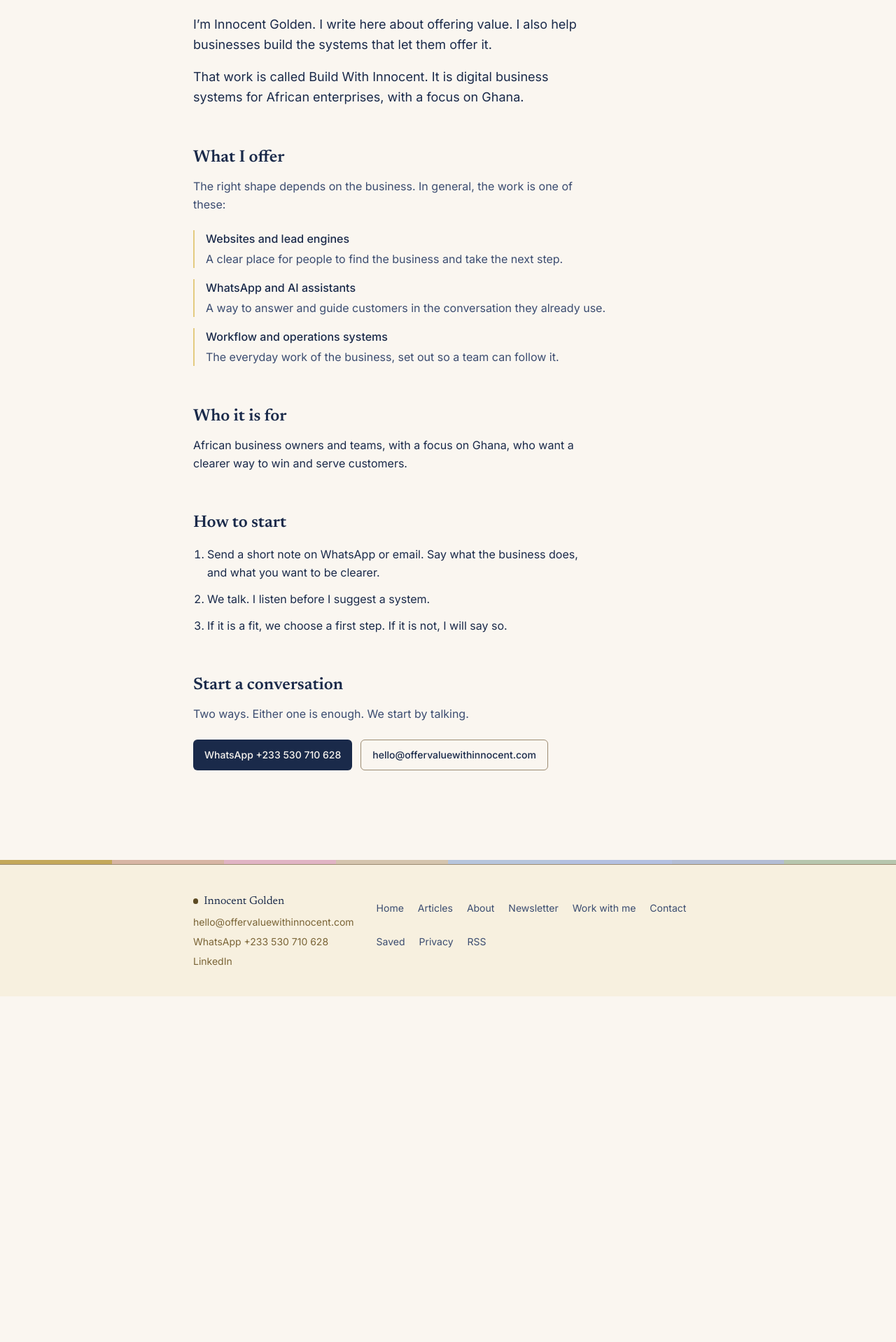
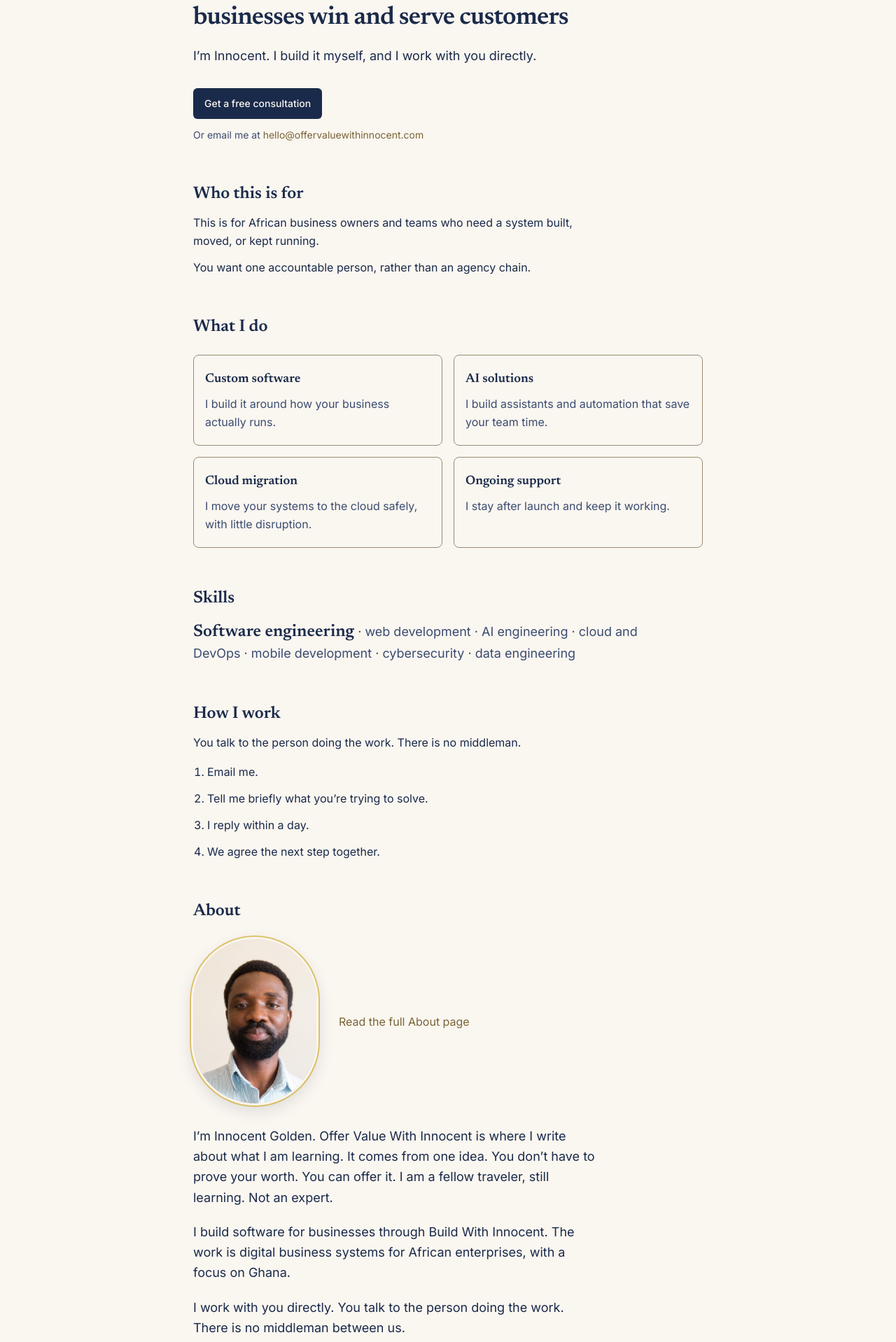
Before and after one commit to innocent-yeboah/offervaluewithinnocent, a Next.js app: page /work-with-me in a window 1280 px wide. Shown: the part 182-2100 px from the top of the page at 70% size. Before the commit the page ends 1606 px from the top, so only its background shows below. Built offline with nearby package versions, Linux system fonts and the light colour scheme; no server answers.

Commit message:
Rewrite Work with me as a direct consultation page.
The page now follows the seven-section structure, with one email consultation button and Build With Innocent named once.

Co-authored-by: Innocent Yeboah <innocent-yeboah@users.noreply.github.com>

```diff
--- a/app/page.tsx
+++ b/app/page.tsx
@@ -164,8 +164,8 @@ export default async function HomePage() {
             Work with me
           </h2>
           <p className="mt-3 max-w-xl text-base leading-relaxed text-pretty text-muted">
-            I also help African business owners, with a focus on Ghana, put a clearer system around
-            how they win and serve customers.
+            I also build software that helps African businesses, with a focus on Ghana, win and serve
+            customers.
           </p>
           <p className="mt-5">
             <Link
--- a/app/work-with-me/page.tsx
+++ b/app/work-with-me/page.tsx
@@ -1,8 +1,10 @@
 import type { Metadata } from "next";
-import { site, whatsappHref } from "@/lib/site";
+import Link from "next/link";
+import AuthorPortrait from "@/components/AuthorPortrait";
+import { consultationMailto, site } from "@/lib/site";
 
 const description =
-  "Digital business systems for African enterprises, with a focus on Ghana. Websites and lead engines, WhatsApp and AI assistants, and workflow systems. Start by WhatsApp or email.";
+  "Software that helps African businesses win and serve customers. Custom software, AI solutions, cloud migration, and ongoing support. Start with a free consultation by email.";
 
 export const metadata: Metadata = {
   title: "Work with me",
@@ -18,75 +20,118 @@ export const metadata: Metadata = {
   },
 };
 
-const offers = [
+const services = [
   {
-    title: "Websites and lead engines",
-    body: "A clear place for people to find the business and take the next step.",
+    title: "Custom software",
+    body: "I build it around how your business actually runs.",
   },
   {
-    title: "WhatsApp and AI assistants",
-    body: "A way to answer and guide customers in the conversation they already use.",
+    title: "AI solutions",
+    body: "I build assistants and automation that save your team time.",
   },
   {
-    title: "Workflow and operations systems",
-    body: "The everyday work of the business, set out so a team can follow it.",
+    title: "Cloud migration",
+    body: "I move your systems to the cloud safely, with little disruption.",
+  },
+  {
+    title: "Ongoing support",
+    body: "I stay after launch and keep it working.",
   },
 ] as const;
 
 const steps = [
-  "Send a short note on WhatsApp or email. Say what the business does, and what you want to be clearer.",
-  "We talk. I listen before I suggest a system.",
-  "If it is a fit, we choose a first step. If it is not, I will say so.",
+  "Email me.",
+  "Tell me briefly what you’re trying to solve.",
+  "I reply within a day.",
+  "We agree the next step together.",
 ] as const;
+
+const skills = [
+  "web development",
+  "AI engineering",
+  "cloud and DevOps",
+  "mobile development",
+  "cybersecurity",
+  "data engineering",
+] as const;
+
+function ConsultationButton() {
+  return (
+    <a
+      href={consultationMailto()}
+      className="inline-flex min-h-11 items-center justify-center rounded-md bg-button px-4 text-sm font-medium text-paper"
+    >
+      Get a free consultation
+    </a>
+  );
+}
 
 export default function WorkWithMePage() {
   return (
     <main id="main" className="site-pad mx-auto max-w-3xl py-10 sm:py-16">
       <h1 className="font-serif text-[1.85rem] font-semibold leading-tight tracking-tight text-balance sm:text-4xl">
-        Work with me
+        Software that helps African businesses win and serve customers
       </h1>
-      <div className="mt-4 max-w-xl space-y-4 text-base leading-relaxed text-pretty text-ink sm:text-lg">
-        <p>
-          I’m {site.author}. I write here about offering value. I also help businesses build the
-          systems that let them offer it.
-        </p>
-        <p>
-          That work is called Build With Innocent. It is digital business systems for African
-          enterprises, with a focus on Ghana.
+      <p className="mt-4 max-w-xl text-base leading-relaxed text-pretty text-ink sm:text-lg">
+        I’m Innocent. I build it myself, and I work with you directly.
+      </p>
+      <div className="mt-8">
+        <ConsultationButton />
+        <p className="mt-3 max-w-xl text-sm leading-relaxed text-muted">
+          Or email me at{" "}
+          <a
+            className="break-all text-link underline-offset-4 hover:underline"
+            href={`mailto:${site.email}`}
+          >
+            {site.email}
+          </a>
         </p>
       </div>
 
-      <section className="mt-12 sm:mt-14" aria-labelledby="offer-heading">
-        <h2 id="offer-heading" className="font-serif text-2xl font-semibold">
-          What I offer
+      <section className="mt-12 sm:mt-14" aria-labelledby="who-heading">
+        <h2 id="who-heading" className="font-serif text-2xl font-semibold">
+          Who this is for
         </h2>
-        <p className="mt-3 max-w-xl leading-relaxed text-muted">
-          The right shape depends on the business. In general, the work is one of these:
-        </p>
-        <ul className="mt-6 space-y-4">
-          {offers.map((offer) => (
-            <li key={offer.title} className="border-l-2 border-gold/60 pl-4">
-              <p className="font-medium text-ink">{offer.title}</p>
-              <p className="mt-1 leading-relaxed text-muted">{offer.body}</p>
+        <div className="mt-3 max-w-xl space-y-3 text-base leading-relaxed text-pretty text-ink">
+          <p>
+            This is for African business owners and teams who need a system built, moved, or kept
+            running.
+          </p>
+          <p>You want one accountable person, rather than an agency chain.</p>
+        </div>
+      </section>
+
+      <section className="mt-12 sm:mt-14" aria-labelledby="services-heading">
+        <h2 id="services-heading" className="font-serif text-2xl font-semibold">
+          What I do
+        </h2>
+        <ul className="mt-6 grid gap-4 sm:grid-cols-2">
+          {services.map((service) => (
+            <li key={service.title} className="rounded-lg border border-line px-4 py-5">
+              <h3 className="font-serif text-lg font-semibold text-ink">{service.title}</h3>
+              <p className="mt-2 leading-relaxed text-muted">{service.body}</p>
             </li>
           ))}
         </ul>
       </section>
 
-      <section className="mt-12 sm:mt-14" aria-labelledby="who-heading">
-        <h2 id="who-heading" className="font-serif text-2xl font-semibold">
-          Who it is for
+      <section className="mt-12 sm:mt-14" aria-labelledby="skills-heading">
+        <h2 id="skills-heading" className="font-serif text-2xl font-semibold">
+          Skills
         </h2>
-        <p className="mt-3 max-w-xl text-base leading-relaxed text-pretty text-ink">
-          African business owners and teams, with a focus on Ghana, who want a clearer way to win
-          and serve customers.
+        <p className="mt-4 max-w-2xl text-pretty text-base leading-relaxed sm:text-lg">
+          <span className="font-serif text-xl font-semibold text-ink sm:text-2xl">Software engineering</span>
+          <span className="text-muted"> · {skills.join(" · ")}</span>
         </p>
       </section>
 
-      <section className="mt-12 sm:mt-14" aria-labelledby="start-heading">
-        <h2 id="start-heading" className="font-serif text-2xl font-semibold">
-          How to start
+      <section className="mt-12 sm:mt-14" aria-labelledby="how-heading">
+        <h2 id="how-heading" className="font-serif text-2xl font-semibold">
+          How I work
         </h2>
+        <p className="mt-3 max-w-xl text-base leading-relaxed text-pretty text-ink">
+          You talk to the person doing the work. There is no middleman.
+        </p>
         <ol className="mt-4 max-w-xl list-decimal space-y-3 pl-5 text-base leading-relaxed text-ink">
           {steps.map((step) => (
             <li key={step}>{step}</li>
@@ -94,29 +139,42 @@ export default function WorkWithMePage() {
         </ol>
       </section>
 
-      <section className="mt-12 sm:mt-14" aria-labelledby="contact-heading">
-        <h2 id="contact-heading" className="font-serif text-2xl font-semibold">
-          Start a conversation
+      <section className="mt-12 sm:mt-14" aria-labelledby="about-heading">
+        <h2 id="about-heading" className="font-serif text-2xl font-semibold">
+          About
         </h2>
-        <p className="mt-3 max-w-xl leading-relaxed text-muted">
-          Two ways. Either one is enough. We start by talking.
+        <div className="mt-6 flex flex-col items-start gap-5 sm:flex-row sm:items-center sm:gap-8">
+          <AuthorPortrait size="about" />
+          <p className="max-w-sm text-base leading-relaxed text-ink">
+            <Link href="/about" className="text-link underline-offset-4 hover:underline">
+              Read the full About page
+            </Link>
+          </p>
+        </div>
+        <div className="mt-8 max-w-xl space-y-5 text-base leading-relaxed text-pretty text-ink sm:text-lg">
+          <p>
+            I’m {site.author}. {site.name} is where I write about what I am learning. It comes from
+            one idea. You don’t have to prove your worth. You can offer it. I am a fellow traveler,
+            still learning. Not an expert.
+          </p>
+          <p>
+            I build software for businesses through Build With Innocent. The work is digital business
+            systems for African enterprises, with a focus on Ghana.
+          </p>
+          <p>
+            I work with you directly. You talk to the person doing the work. There is no middleman
+            between us.
+          </p>
+        </div>
+      </section>
+
+      <section className="mt-12 sm:mt-16" aria-label="Write to me">
+        <p className="max-w-xl font-serif text-xl leading-snug text-pretty text-ink sm:text-2xl">
+          Write to me, and tell me what you are trying to solve.
         </p>
-        <div className="mt-6 flex flex-col gap-3 sm:flex-row">
-          <a
-            href={whatsappHref()}
-            target="_blank"
-            rel="noopener noreferrer"
-            className="inline-flex min-h-11 items-center justify-center rounded-md bg-button px-4 text-sm font-medium text-paper"
-          >
-            WhatsApp {site.whatsappDisplay}
-          </a>
-          <a
-            href={`mailto:${site.email}`}
-            className="inline-flex min-h-11 items-center justify-center rounded-md border border-line px-4 text-sm font-medium text-ink"
-          >
-            {site.email}
-          </a>
-        </div>
+        <p className="mt-6">
+          <ConsultationButton />
+        </p>
       </section>
     </main>
   );
--- a/lib/site.ts
+++ b/lib/site.ts
@@ -140,9 +140,19 @@ export const copy = {
     "A saved thumbnail can be stored here after you apply the migration. Until then, the list uses the cover. With no cover, a simple mark is shown.",
   savedWithoutNewColumns:
     "Saved. The closing line or thumbnail needs the migration before it can be stored. The rest of the piece is saved.",
+  consultationSubject: "Free consultation",
+  consultationBody:
+    "Hello Innocent,\n\nI would like a free consultation.\n\nWhat I am trying to solve:\n\n",
 } as const;
 
 /** WhatsApp chat with a short note already written. */
 export function whatsappHref(): string {
   return `https://wa.me/${site.whatsapp}?text=${encodeURIComponent(copy.whatsappNote)}`;
 }
+
+/** Plain mailto for a free consultation. The address is site.email. */
+export function consultationMailto(): string {
+  const subject = encodeURIComponent(copy.consultationSubject);
+  const body = encodeURIComponent(copy.consultationBody);
+  return `mailto:${site.email}?subject=${subject}&body=${body}`;
+}
```
